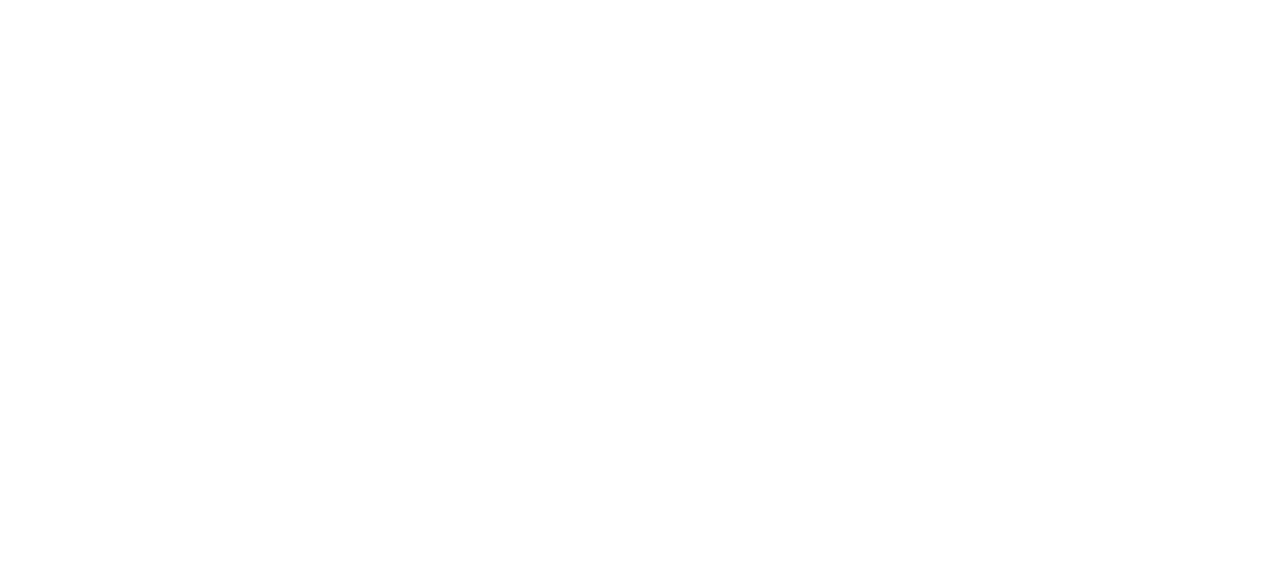
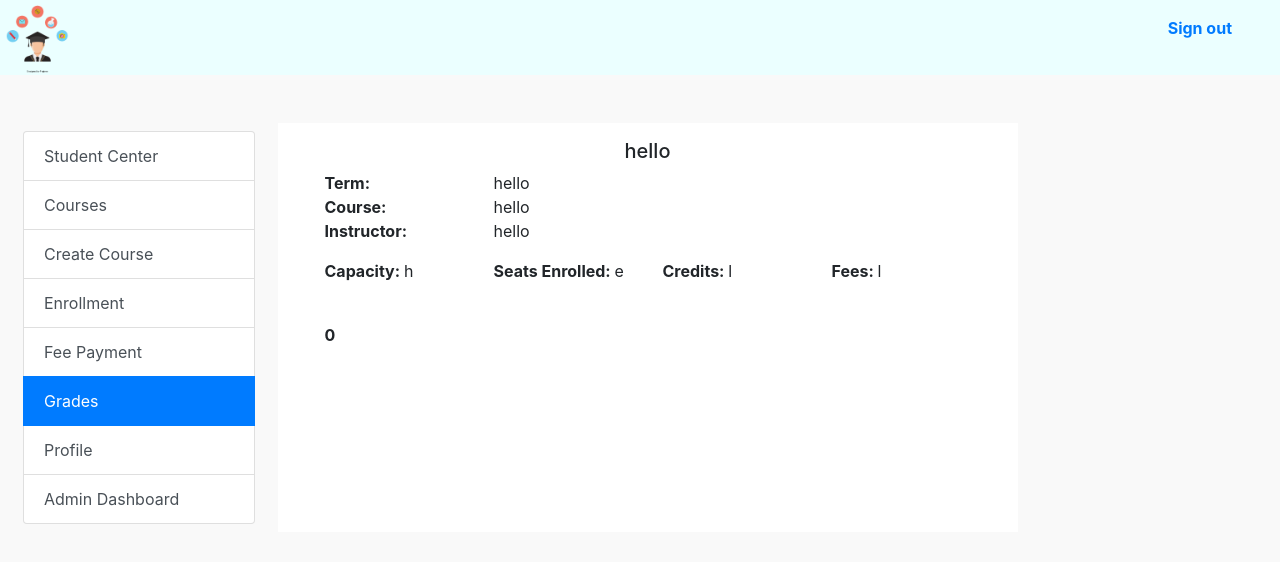
Before and after one commit to akhianand/University-Management-System, a React (Create React App) app in the folder frontend/student-portal/: page /grades/view in a window 1280 px wide. Shown: the top 562 px of the page. Built offline with nearby package versions, Linux system fonts and the light colour scheme.

Commit message:
View grades for a student initial implementation

```diff
--- a/frontend/student-portal/src/components/Grade/GradeContainer.js
+++ b/frontend/student-portal/src/components/Grade/GradeContainer.js
@@ -8,7 +8,7 @@
                  <div className="p-4 mt-5 border grades-container">
                     <p className="section-headline">Grade</p>
                     <div>
-                        <Link to="/">View Grades >></Link>
+                        <Link to="/grades/view">View Grades >></Link>
                     </div>
                     <div>
                         <Link to="/">View unoffical transcript >></Link>
--- /dev/null
+++ b/frontend/student-portal/src/components/Grade/ViewGrades.js
@@ -0,0 +1,59 @@
+import React, {Component} from 'react';
+import Header from '../Header/Header';
+import SidePane from '../SidePane/SidePane'
+
+class ViewGrades extends Component {
+    constructor(props){
+        super(props);
+    }
+   render(){
+       var errorMessage = null
+    var style ={
+        height: '100vh'
+    }
+       return(
+        <div className="home-parent-container">
+                <Header />
+                <div className="bg-grey" style={style}>
+                    <div className="row mt-5 container">
+                        <SidePane active="ViewGrades"/>
+                        <div className="main-container col-8 bg-white p-3">
+                            {errorMessage}
+                            <div className="row">
+                                <h5 className="col-12 text-center"> hello</h5>
+                            </div>
+                            <div className="row mx-3">
+                                <div className="col-3 text-left"> <strong>Term:</strong></div>
+                                <div className="col-4 text-left"> hello </div>
+                            </div>
+                            <div className="row mx-3">
+                                <div className="col-3 text-left"> <strong>Course:</strong></div>
+                                <div className="col-4 text-left"> hello </div>
+                            </div>
+                            <div className="row mx-3">
+                                <div className="col-3 text-left"> <strong>Instructor:</strong></div>
+                                <div className="col-4 text-left"> hello </div>
+                            </div>
+                            <div className="m-3 row">
+                            <div className="mr-0 col-3 text-left"> <strong>Capacity: </strong> h </div>
+                            <div className="col-3 text-left"> <strong>Seats Enrolled: </strong> e</div>
+                            <div className="col-3 text-left"> <strong>Credits: </strong> l</div>
+                            <div className="col-3 text-left"> <strong>Fees: </strong> l </div>
+                            </div>
+                            <br/>
+                            <div className="row mx-3">
+                                <div className="col-12"><strong>0</strong></div>
+                            </div>
+
+                            <div className="row m-3">
+
+                            </div>
+                        </div>
+                    </div>
+                </div>
+            </div>
+
+       );
+   }
+}
+export default ViewGrades;
--- a/frontend/student-portal/src/components/Main.js
+++ b/frontend/student-portal/src/components/Main.js
@@ -11,6 +11,7 @@
 import Enrollment from './Enrollment/Enrollment';
 import CreateCourse from './Course/CreateCourse';
 import Payment from './Payment/Payment';
+import ViewGrades from './Grade/ViewGrades'
 
 class Main extends Component {
     render() {
@@ -27,6 +28,7 @@
                 <Route path="/enrollmentCart/:studentId" component={EnrollmentCart} />
                 <Route path="/enrollment/:studentId" component={Enrollment} />
                 <Route path="/payment/:studentId" component={Payment} />
+                <Route exact path="/grades/view" component={ViewGrades} />
             </div>
         )
     }
--- a/frontend/student-portal/src/components/SidePane/SidePane.js
+++ b/frontend/student-portal/src/components/SidePane/SidePane.js
@@ -18,6 +18,7 @@
                         <a href="/createcourse" className={"list-group-item list-group-item-action" + (this.state.active ==="Create Course" ?" active":"")}>Create Course</a>
                         <a href="#" className={"list-group-item list-group-item-action" + (this.state.active ==="Enrollment" ?" active":"")}>Enrollment</a>
                         <a href="#" className={"list-group-item list-group-item-action" + (this.state.active ==="Fee Payment" ?" active":"")}>Fee Payment</a>
+                        <a href="/grades/view" className={"list-group-item list-group-item-action" + (this.state.active ==="ViewGrades" ?" active":"")}>Grades</a>
                         <a href="#" className={"list-group-item list-group-item-action" + (this.state.active ==="Profile" ?" active":"")}>Profile</a>
                         <a href="#" className={"list-group-item list-group-item-action" + (this.state.active ==="Admin Dashboard" ?" active":"")}>Admin Dashboard</a>
                     </div>
```
